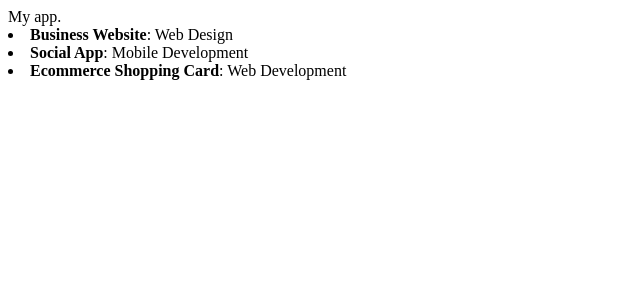
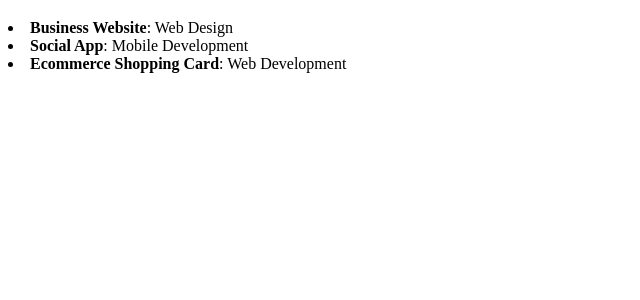
Before and after one commit to falondarville/reactCreateBuild, a React (Create React App) app: page / in a window 1280 px wide. Shown: the top 300 px of the page, without its empty margins (0-640 px from the left). Built offline with nearby package versions, Linux system fonts and the light colour scheme.

Commit message:
add AddProducts

```diff
--- a/src/App.js
+++ b/src/App.js
@@ -1,5 +1,6 @@
 import React, { Component } from "react";
 import Projects from "./Components/projects";
+import AddProject from "./Components/AddProject";
 import "./App.css";
 import registerServiceWorker from "./registerServiceWorker";
 
@@ -40,7 +41,7 @@
     // import projects to appear below app content
     return (
       <div className="App">
-        My app.
+        <AddProject />
         <Projects projects={this.state.projects} />
       </div>
     );
--- /dev/null
+++ b/src/Components/AddProject.js
@@ -0,0 +1,16 @@
+import React, { Component } from "react";
+import registerServiceWorker from "./../registerServiceWorker";
+
+// we use map in the following because we are iterating through an array
+// add a key to the ProjectItems of you will get an error
+class AddProject extends Component {
+  render() {
+    return (
+      <div>
+        <h3 Add Project />
+      </div>
+    );
+  }
+}
+
+export default AddProject;
```
